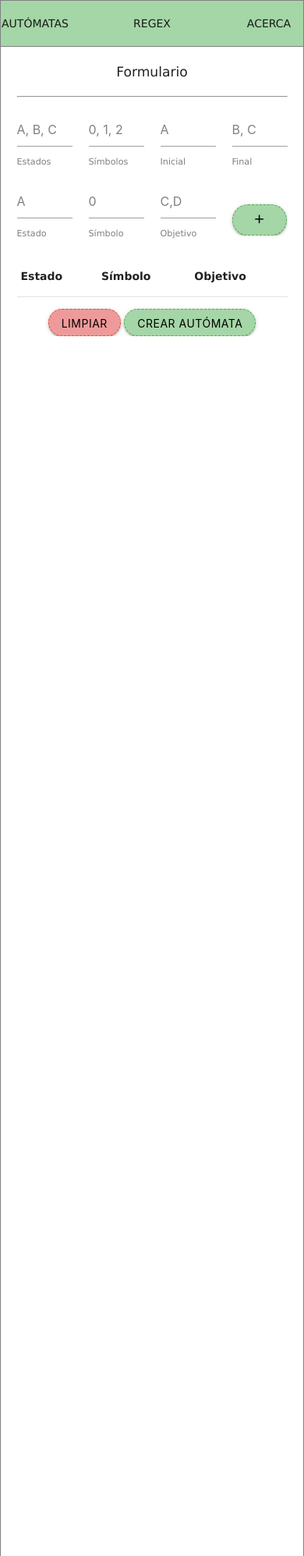
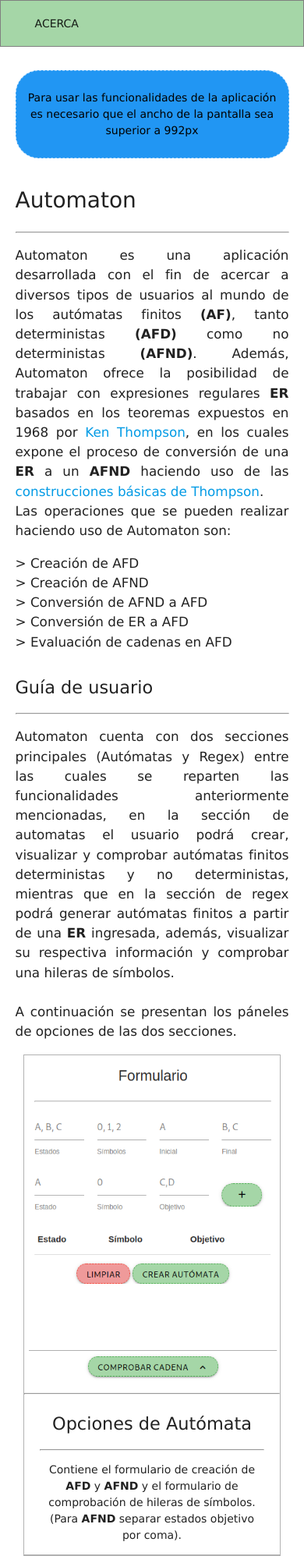
Before and after one commit to juanArias8/automaton-web, a Flask app: page / in a window 390 px wide. Shown: the top 1995 px of the page at 78% size. Run offline with Flask 2, Linux system fonts and the light colour scheme; lists and menus that the app fills with data are empty; some libraries are stand-ins or nearby versions.

Commit message:
Changed: Show only about section  on smalls screens

```diff
--- a/static/css/style.css
+++ b/static/css/style.css
@@ -216,6 +212,22 @@ label {
     text-shadow: 2px 2px 2px black;
 }
 
+@media screen and (max-width: 600px) {
+    .navbar-collection {
+        display: flex;
+        width: 90%;
+        margin-left: 5%;
+    }
+
+    .navbar-item {
+        width: 30%;
+        text-align: center;
+        height: auto !important;
+        padding: 5px !important;
+        transition: all 0.2s ease-in;
+    }
+}
+
 /* ****************************************************************************************************************** */
 /* AUTOMATON SECTION STYLES */
 /* ****************************************************************************************************************** */
@@ -419,6 +429,16 @@ label {
     overflow-y: auto !important;
 }
 
+.info-small-screen {
+    margin-top: 30px;
+    text-align: center;
+    padding: 10px !important;
+    border-radius: 30px;
+    border: 1px dashed #90caf9;
+    background-color: #2196f3;
+    color: black;
+}
+
 .about-container h1 {
     font-size: 2rem;
 }
--- a/static/js/events.js
+++ b/static/js/events.js
@@ -1,4 +1,8 @@
-$(document).ready(() => {
+$(document).ready(function () {
+    const screenWidth = $(window).width();
+
+    let loader = $("#progressMainContainer");
+
     let automatonLink = $("#autoamatonLink");
     let aboutLink = $("#aboutLink");
     let regexLink = $("#regexLink");
@@ -17,8 +21,8 @@ $(document).ready(() => {
     let btnMatcherOpener = $("#btnMatcherOpener");
     let btnMatcherCloser = $("#btnMatcherCloser");
     let matcherContainer = $("#matcherContainer");
+    let matchLoader = $("#matchLoader");
 
-    let loader = $("#loader");
     let automatonSolutionResponse = $("#automatonSolutionResponse");
 
     let graphAutomatonLink = $("#graphAutomatonLink");
@@ -29,15 +33,25 @@ $(document).ready(() => {
     let detailsAutomatonContainer = $("#detailsAutomatonContainer");
     let codeAutomatonContainer = $("#codeAutomatonContainer");
 
-    let matchLoader = $("#matchLoader");
+    let infoSmallScreen = $("#infoSmallScreen");
 
+    matcherContainer.hide(0);
+    loader.hide(0);
+    matcherContainer.css("position", "fixed");
+
+    if (screenWidth <= 992) {
+        automatonLink.hide(0);
+        regexLink.hide(0);
+        automatonContainer.hide(0);
+        aboutContainer.show(0);
+        infoSmallScreen.show(0);
+    } else {
         aboutContainer.hide(0);
+        infoSmallScreen.hide(0);
         regexForm.hide(0);
         automatonSolutionResponse.hide(0);
-    loader.hide(0);
         detailsAutomatonContainer.hide(0);
         codeAutomatonContainer.hide(0);
-    matcherContainer.hide(0);
         matchLoader.hide(0);
         automatonFormInfo.hide(0);
         regexFormInfo.hide(0);
@@ -92,6 +106,7 @@ $(document).ready(() => {
             btnMatcherOpener.show("slow");
             matcherContainer.hide("slow");
         });
+    }
 });
 
 function showAutomatonSolutionInfo() {
--- a/templates/about.html
+++ b/templates/about.html
@@ -1,5 +1,13 @@
 <div class="about-container">
     <div class="container">
+
+        <div id="infoSmallScreen" class="info-small-screen">
+            <p>
+                Para usar las funcionalidades de la aplicación es necesario que el ancho de la pantalla sea
+                superior a 992px
+            </p>
+        </div>
+
         <h1>Automaton</h1>
         <hr>
         <p class="about-text">
--- a/templates/automaton.html
+++ b/templates/automaton.html
@@ -142,10 +142,6 @@
                         por las cadenas con un número par de ceros y par de unos.
                     </p>
                 </div>
-
-                <div class="container-loader" id="loader">
-                    <div class="preload"></div>
-                </div>
             </div>
         </div>
 
--- a/templates/index.html
+++ b/templates/index.html
@@ -21,6 +21,12 @@
 </head>
 
 <body>
+<div id="progressMainContainer" class="progress-main-container">
+    <div class="progress progress-main">
+        <div class="indeterminate"></div>
+    </div>
+</div>
+
 <div class="navbar">
     <div class="row">
         <ul class="navbar-collection">
@@ -40,10 +46,10 @@
 </div>
 
 <!-- Javascript files -->
-<script src="./../static/js/jquery.js"></script>
+<script src="../static/js/jquery.js"></script>
 <script src="../static/js/materialize.min.js"></script>
 <script src="../static/js/events.js"></script>
-<script src="./../static/js/automaton.js"></script>
+<script src="../static/js/automaton.js"></script>
 <script src="../static/js/utils.js"></script>
 </body>
 
```
Also changed, not shown: other parts of static/css/style.css (+12 -18 lines), templates/regex.html (deleted, +0 -10 lines). Lines whose indentation alone changed are shown as unchanged.
